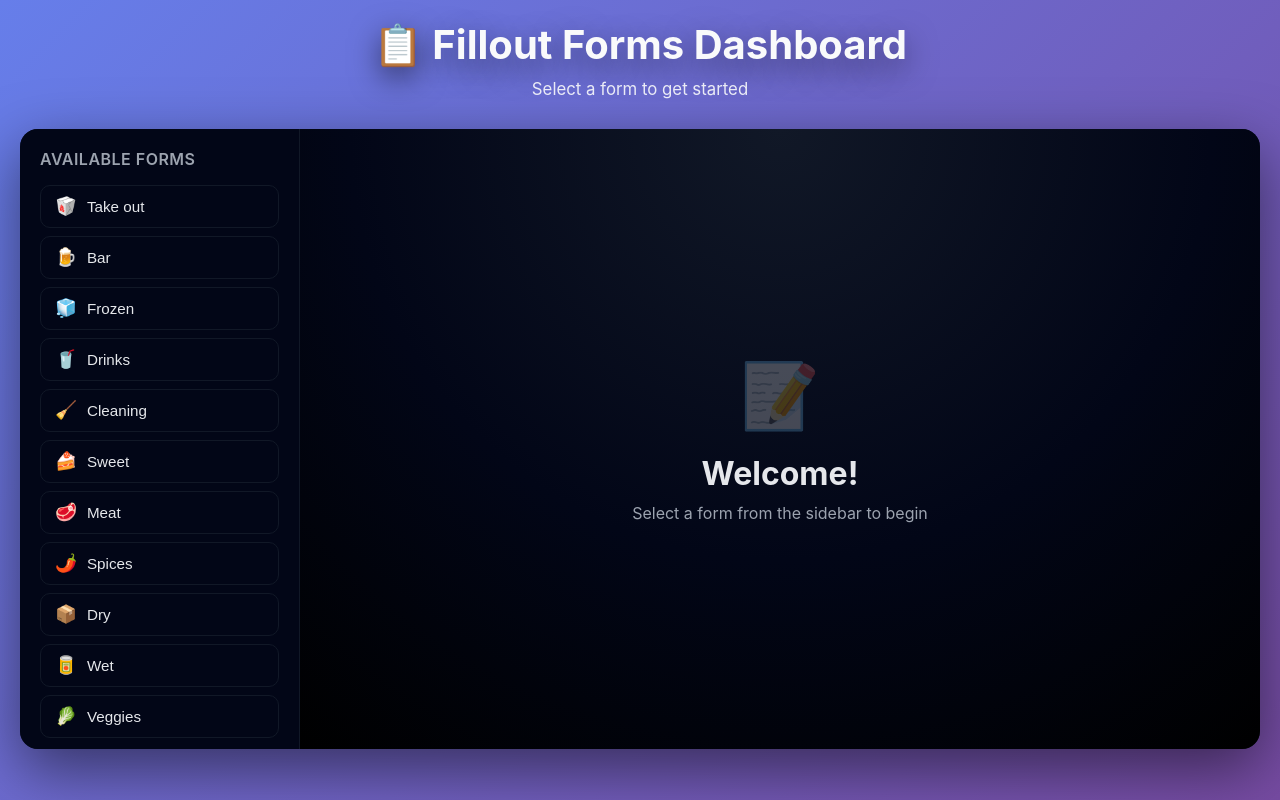
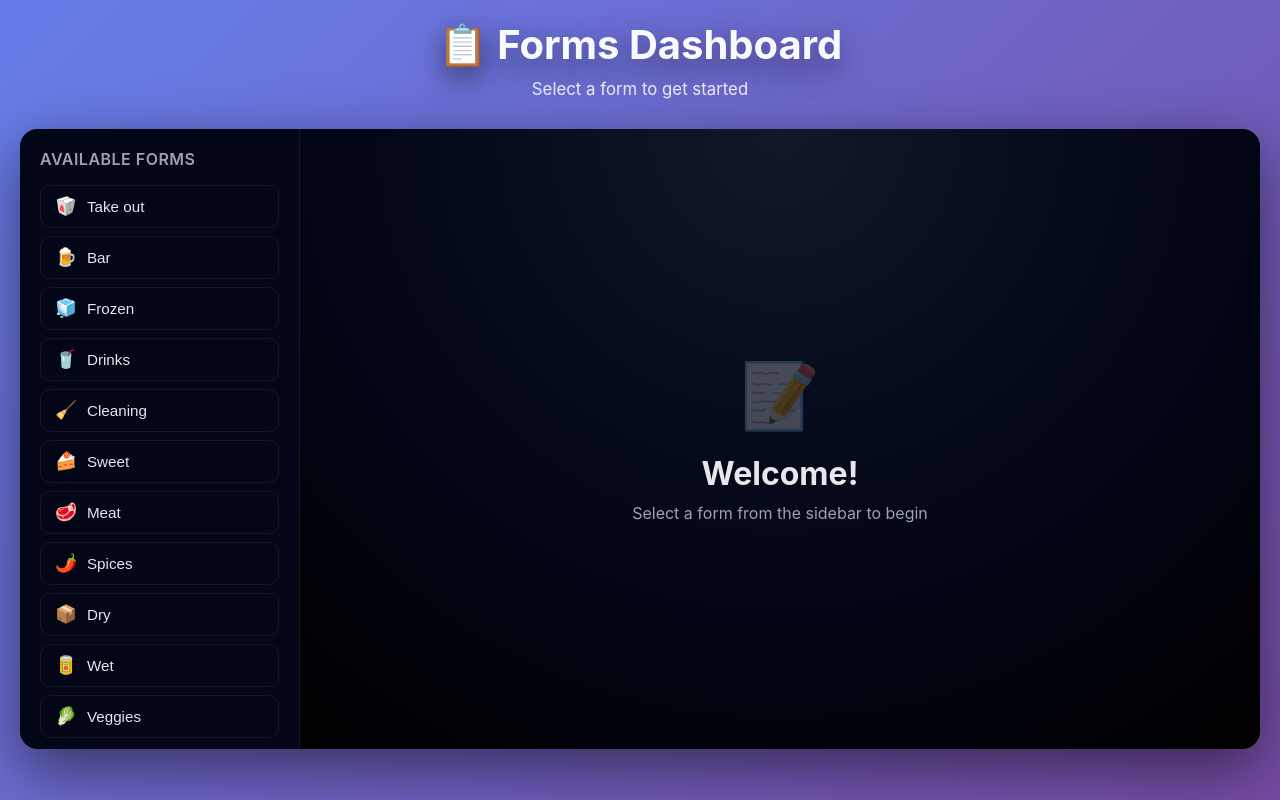
Before and after one commit to IvyAndersen/fillout-dashboard, a website: page index.html in a window 1280 px wide. Drawn offline with Linux system fonts and the light colour scheme.

Commit message:
Change title and header from 'Fillout Forms' to 'Forms'

```diff
--- a/index.html
+++ b/index.html
@@ -3,13 +3,13 @@
 <head>
     <meta charset="UTF-8">
     <meta name="viewport" content="width=device-width, initial-scale=1.0">
-    <title>Fillout Forms Dashboard</title>
+    <title>Forms Dashboard</title>
     <link rel="stylesheet" href="styles.css">
 </head>
 <body>
     <div class="container">
         <div class="header">
-            <h1>📋 Fillout Forms Dashboard</h1>
+            <h1>📋 Forms Dashboard</h1>
             <p>Select a form to get started</p>
         </div>
 
```
